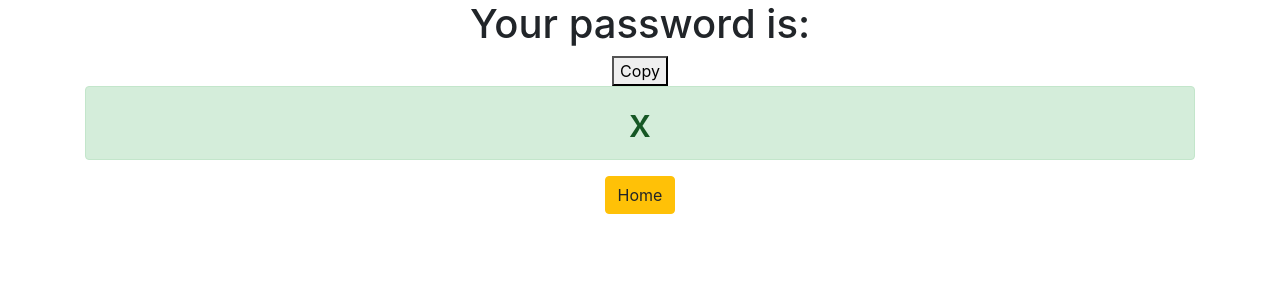
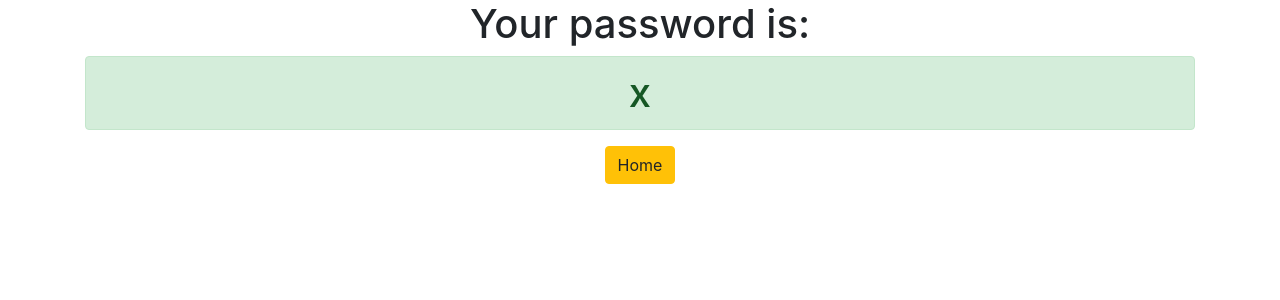
Before and after one commit to sahilshaikh1634/Django_password_generator, a Django app: template generater/templates/generater/password.html in a window 1280 px wide. Shown: the top 300 px of the page. Run offline with Django 3.2, Linux system fonts and the light colour scheme; the template is opened without the code that fills it: most values are stand-ins (such as "Sample title", 1, 10 or a date in 2020); some libraries are stand-ins or nearby versions.

Commit message:
I made some changes

```diff
--- a/generater/templates/generater/password.html
+++ b/generater/templates/generater/password.html
@@ -2,9 +2,6 @@
 
 <div class="container text-center">
 <h1>Your password is:</h1>
-<div class="bd-clipboard">
-    <button class="btn-clipboard" title="" data-original-title="Copy to clipboard">Copy</button>
-</div>
 <figure class="highlight">
 <h1 class="alert alert-success">{{ password }}</h1>
 </figure>
```
